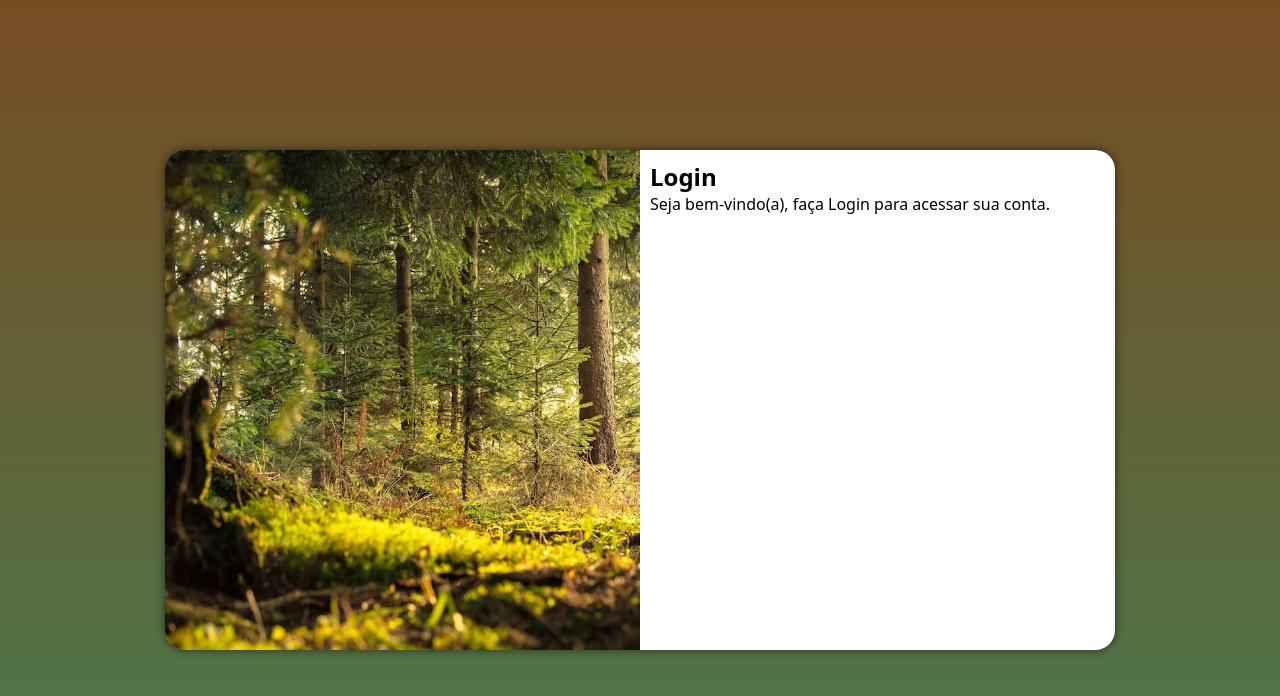
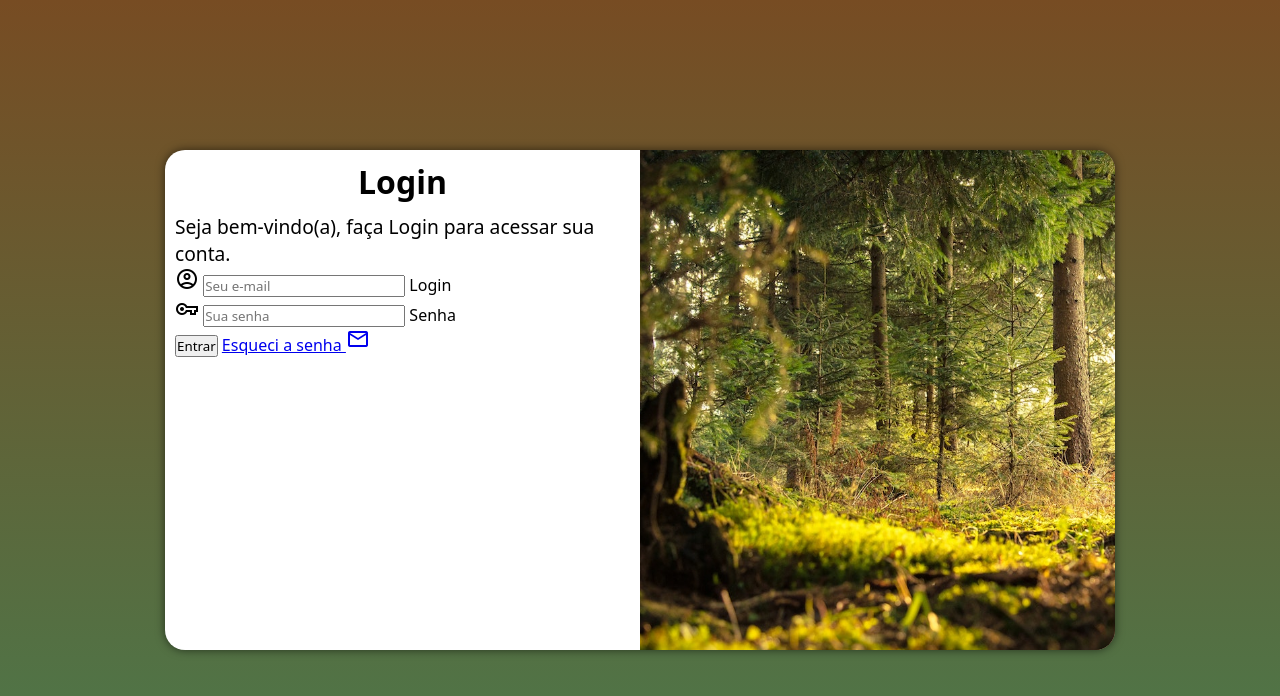
Before and after one commit to richardgoulart55/projeto-login, a plain HTML site: page index.html in a window 1280 px wide. Drawn offline with nearby package versions, Linux system fonts and the light colour scheme.

Commit message:
formulario

```diff
--- a/estilos/media-query.css
+++ b/estilos/media-query.css
@@ -43,13 +43,21 @@ Grandes Telas: acima de 1200px
     }
 
     section#login > div#imagem {
-        float: left;
+        float: right;
         width: 50%;
         height: 100%;
     }
 
     section#login > div#formulario {
-        float: right;
+        float: left;
         width: 50%;
     }
+
+    div#formulario > h1 {
+        font-size: 2em;
+    }
+
+    div#formulario > p {
+        font-size: 1.2em;
+    }
 }
--- a/estilos/style.css
+++ b/estilos/style.css
@@ -48,3 +48,12 @@ section#login > div#formulario {
     display: block;
     padding: 10px;
 }
+
+div#formulario > h1 {
+    text-align: center;
+    margin-bottom: 10px;
+}
+
+div#formulario > p {
+    font-size: 0.8em;
+}
--- a/index.html
+++ b/index.html
@@ -5,6 +5,7 @@
     <meta http-equiv="X-UA-Compatible" content="IE=edge">
     <meta name="viewport" content="width=device-width, initial-scale=1.0">
     <title>Login</title>
+    <link rel="stylesheet" href="https://fonts.googleapis.com/css2?family=Material+Symbols+Outlined:opsz,wght,FILL,GRAD@20..48,100..700,0..1,-50..200" />
     <link rel="stylesheet" href="estilos/style.css">
     <link rel="stylesheet" href="estilos/media-query.css">
 </head>
@@ -17,7 +18,26 @@
             <div id="formulario">
                 <h1>Login</h1>
                 <p>Seja bem-vindo(a), faça Login para acessar sua conta.</p>
-                <form action="login.php" method="post"></form>
+                <form action="login.php" method="post" autocomplete="on">
+                    <div class="campo">
+                        <span class="material-symbols-outlined">
+                           account_circle
+                        </span>
+                        <input type="email" name="login" id="ilogin" placeholder="Seu e-mail" autocomplete="email" maxlength="30">
+                        <label for="ilogin">Login</label>
+                    </div>
+                    <div class="campo">
+                        <span class="material-symbols-outlined">
+                            vpn_key
+                        </span>
+                        <input type="password" name="senha" id="isenha" placeholder="Sua senha" autocomplete="current-password" required minlength="8" maxlength="20">
+                        <Label for="isenha">Senha</Label>
+                    </div>
+                    <input type="submit" value="Entrar">
+                    <a href="esqueci.html">
+                        Esqueci a senha <i class="material-symbols-outlined">mail</i>
+                    </a>
+                </form>
             </div>
         </section>
     </main>
```
